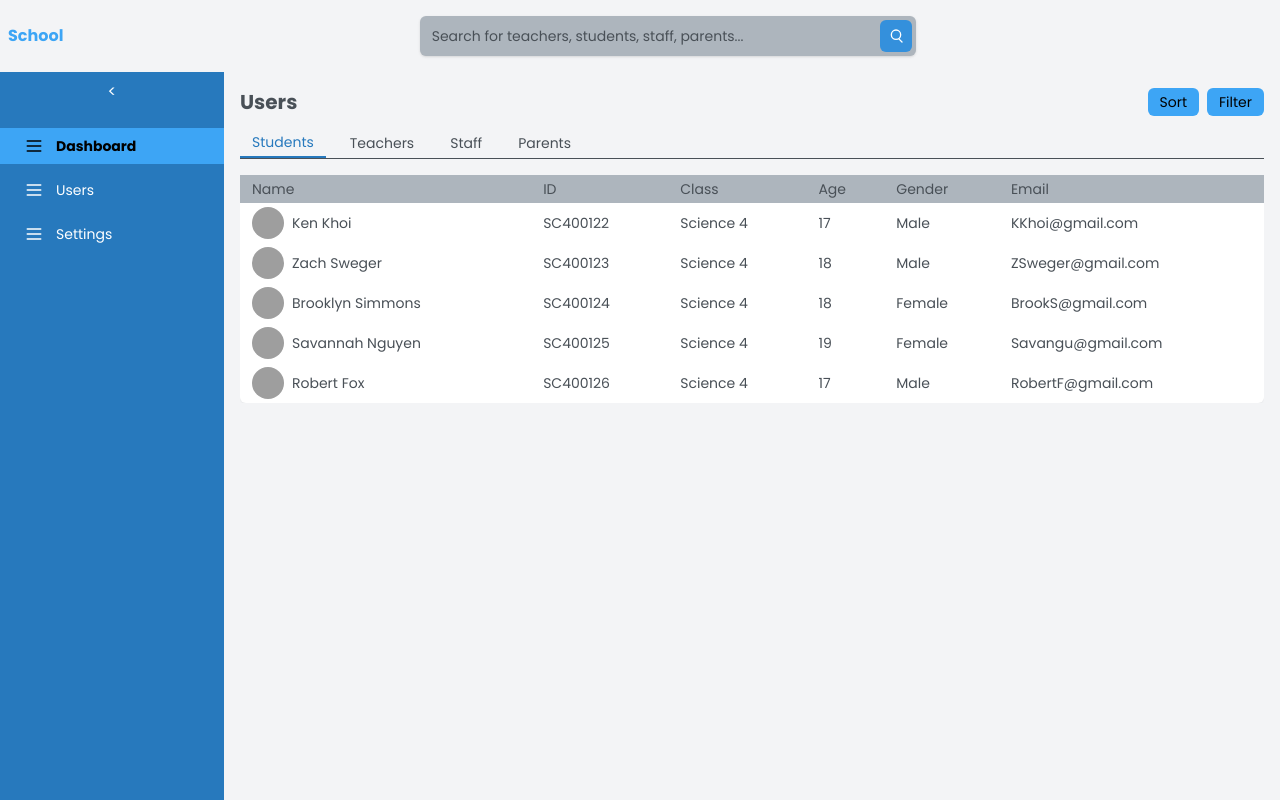
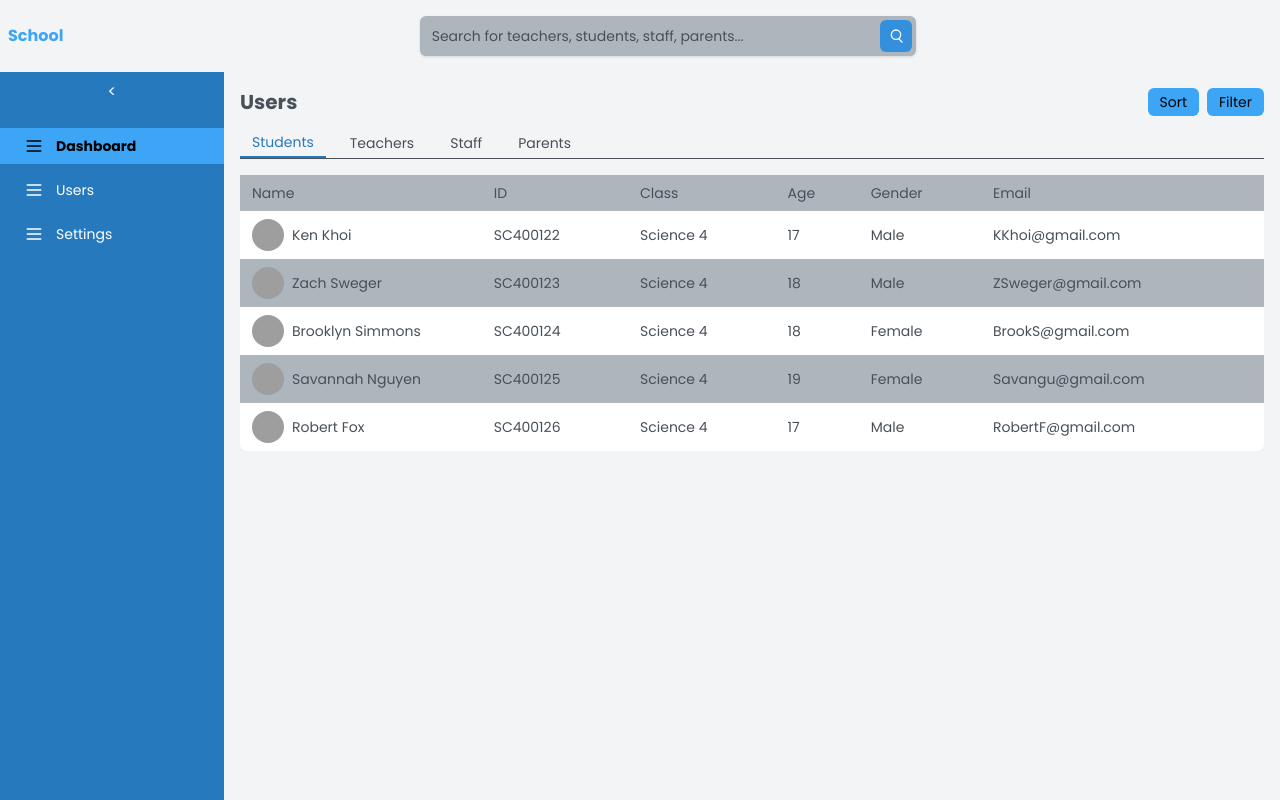
Before and after one commit to abhi-ch-0/school-admin-app, a React (Vite) app: page / in a window 1280 px wide. Built offline with nearby package versions, Linux system fonts and the light colour scheme; grey boxes are pictures that could not be loaded.

Commit message:
make name truncate if too large to fit

```diff
--- a/src/Users.jsx
+++ b/src/Users.jsx
@@ -88,7 +88,10 @@ const Users = () => {
                     <thead className="bg-neutral-light">
                         <tr>
                             {headers[activeTab].map((header, index) => (
-                                <th key={index} className="px-3 py-1 text-left text-neutral-dark font-medium">
+                                <th
+                                    key={index}
+                                    className="px-3 py-2 text-left text-neutral-dark font-medium whitespace-nowrap"
+                                >
                                     {header}
                                 </th>
                             ))}
@@ -98,18 +101,28 @@ const Users = () => {
                         {loading ? (
                             <tr>
                                 {headers[activeTab].map((header, colIndex) => (
-                                    <td key={colIndex} className="px-3 py-1 text-neutral">
+                                    <td
+                                        key={colIndex}
+                                        className="px-3 py-2 text-neutral text-center"
+                                    >
                                         Loading...
                                     </td>
                                 ))}
                             </tr>
                         ) : (
                             currentData.map((item, rowIndex) => (
-                                <tr key={rowIndex} className={`hover:bg-secondary-light`}>
+                                <tr
+                                    key={rowIndex}
+                                    className="hover:bg-secondary-light even:bg-neutral-light"
+                                >
                                     {headers[activeTab].map((header, colIndex) => {
-                                        const key = header.toLowerCase().replace(/\s/g, '');
+                                        const key = header.toLowerCase().replace(/\s/g, "");
                                         return (
-                                            <td key={colIndex} className="px-3 py-1 text-neutral-dark">
+                                            <td
+                                                key={colIndex}
+                                                className="px-3 py-2 text-neutral-dark whitespace-nowrap overflow-hidden text-ellipsis"
+                                                style={{ maxWidth: colIndex === 0 ? "150px" : "auto" }} // Limit column width for "Name"
+                                            >
                                                 {key === "name" ? (
                                                     <div className="flex items-center space-x-2">
                                                         {item.profileImage ? (
@@ -121,10 +134,12 @@ const Users = () => {
                                                         ) : (
                                                             <div className="w-8 h-8 bg-gray-300 rounded-full"></div>
                                                         )}
-                                                        <span>{item.name}</span>
+                                                        <span className="truncate">
+                                                            {item.name}
+                                                        </span>
                                                     </div>
                                                 ) : (
-                                                    item[key] || 'N/A'
+                                                    item[key] || "N/A"
                                                 )}
                                             </td>
                                         );
```
